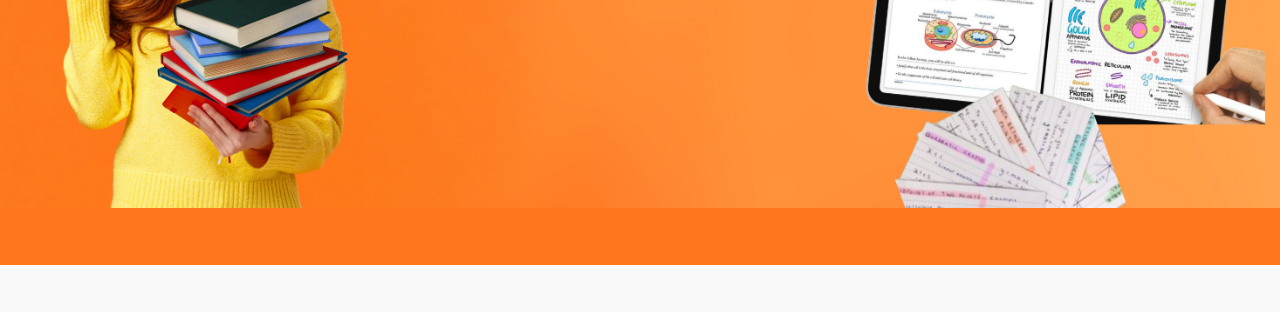
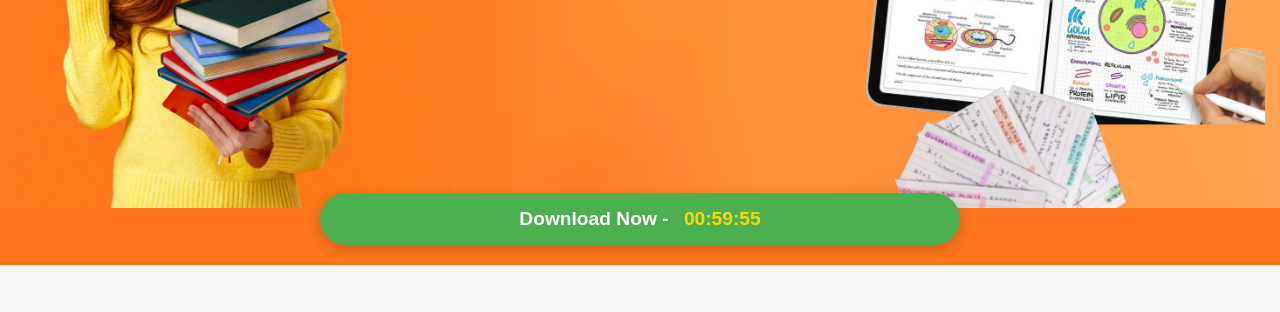
Before and after one commit to toppertoolkit/Topper-s-Toolkit-Notes, a plain HTML site: page index.html in a window 1280 px wide. Shown: the part 346-658 px from the top of the page. Drawn offline with Linux system fonts and the light colour scheme.

Commit message:
working well

```diff
--- a/index.html
+++ b/index.html
@@ -11,9 +11,13 @@
   <header class="header">
     <div class="container">
         <p>Unlock Your Potential with the Ultimate Study Resources</p>
-          <button class="cta-btn">Download Now</button>
+        <button class="cta-btn" id="cta-btn-timer">
+            Download Now - <span id="timer">1:00:00</span>
+        </button>
     </div>
 </header>
+
+
 
       <section class="features">
         <div class="container">
@@ -114,7 +118,7 @@
                         <span class="new-price">₹99</span>
                     </div>
                     <p>Includes handwritten notes, formula sheets, quizzes, and more!</p>
-              <p id="countdown-timer" class="offer-timer">Limited-Time Offer: <span>Loading...</span></p>
+                    <p id="countdown-timer" class="offer-timer">Limited-Time Offer: <span id="timeroffer">1:00:00</span></p>
                 </div>
             </div>
         </div>
--- a/jsfile.js
+++ b/jsfile.js
@@ -1,33 +1,35 @@
 document.addEventListener("DOMContentLoaded", function () {
-    // Set the offer expiration time (2 days from now)
-    const offerEndTime = new Date().getTime() + 1 * 24 * 60 * 60 * 1000;
+    // Set the offer expiration time (1 hour from now)
+    const offerEndTime = new Date().getTime() + 1 * 60 * 60 * 1000; // 1 hour in milliseconds
 
+    let timerElement = document.getElementById('timer'); // Correct reference for the timer inside the pricing section
+    let timerElement2 = document.getElementById('timeroffer'); // Correct reference for the timer inside the pricing section
+
+    // Function to update the countdown every second
     function updateCountdown() {
         const now = new Date().getTime();
         const remainingTime = offerEndTime - now;
 
         if (remainingTime <= 0) {
-        document.getElementById("countdown-timer").innerHTML =
-          "Offer Expired!";
+            timerElement.innerHTML = "Offer Expired!";
+            timerElement2.innerHTML = "Offer Expired!";
             return;
         }
 
-      // Calculate days, hours, minutes, and seconds
-      const days = Math.floor(remainingTime / (1000 * 60 * 60 * 24));
-      const hours = Math.floor(
-        (remainingTime % (1000 * 60 * 60 * 24)) / (1000 * 60 * 60)
-      );
-      const minutes = Math.floor(
-        (remainingTime % (1000 * 60 * 60)) / (1000 * 60)
-      );
+        // Calculate hours, minutes, and seconds
+        const hours = Math.floor(remainingTime / (1000 * 60 * 60));
+        const minutes = Math.floor((remainingTime % (1000 * 60 * 60)) / (1000 * 60));
         const seconds = Math.floor((remainingTime % (1000 * 60)) / 1000);
 
-      // Display the countdown
-      document.getElementById("countdown-timer").innerHTML = `
-        ${days}d ${hours}h ${minutes}m ${seconds}s`;
+        // Update the timer inside the pricing section
+        timerElement.innerHTML = `${pad(hours)}:${pad(minutes)}:${pad(seconds)}`;
+        timerElement2.innerHTML = `${pad(hours)}:${pad(minutes)}:${pad(seconds)}`;
     }
 
     // Update the countdown every second
     updateCountdown();
     setInterval(updateCountdown, 1000);
+    function pad(value) {
+        return value < 10 ? `0${value}` : value;
+    }
 });
--- a/styles.css
+++ b/styles.css
@@ -21,23 +21,20 @@
     color: #4CAF50;
     text-decoration: none;
   }
-
   .header {
     background: url('backgroundnew.jpg') no-repeat center center;
     background-size: contain; /* Image ko container ke andar fit karne ke liye */
-    background-color: rgb(254,118,30); /* Jo extra space ho, wo black se fill ho jayega */
+    background-color: rgb(254, 118, 30); /* Jo extra space ho, wo color se fill ho jayega */
     color: white;
     text-align: center;
     padding: 60px 20px;
     height: 70vh;
+    position: relative; /* Ensures elements can be positioned inside the header */
     display: flex;
     flex-direction: column;
-    justify-content: center;
-    align-items: center;
-}
-
-
-
+    justify-content: center; /* Center content vertically */
+    align-items: center; /* Center content horizontally */
+  }
 
   .header h1 {
     font-size: 3rem;
@@ -50,54 +47,41 @@
     font-size: 1.5rem;
     line-height: 1.8;
     margin-bottom: 30px;
+    text-shadow: 1px 1px 10px rgba(0, 0, 0, 0.6);
+    animation: fadeIn 1.5s ease-out;
   }
 
-  /* CTA Button */
-  .cta-btn {
+  .header .cta-btn {
+    position: absolute; /* Positions it relative to the header container */
+    bottom: 20px; /* Pushes it 20px above the bottom of the header */
+    left: 50%; /* Centers the button horizontally */
+    transform: translateX(-50%); /* Ensures the button is perfectly centered */
     background: #4CAF50;
     color: white;
     padding: 15px 30px;
     font-size: 1.2rem;
     font-weight: bold;
     border: none;
-    border-radius: 50px;
-    box-shadow: 0 4px 15px rgba(0, 0, 0, 0.2);
-  }
-
-  .header h1 {
-    font-size: 3rem;
-    font-weight: bold;
-    text-shadow: 2px 2px 10px rgba(0, 0, 0, 0.7);
-    margin-bottom: 20px;
-    animation: fadeInDown 1s ease-out;
-  }
-
-  .header p {
-    font-size: 1.5rem;
-    line-height: 1.8;
-    margin-bottom: 30px;
-    text-shadow: 1px 1px 10px rgba(0, 0, 0, 0.6);
-    animation: fadeIn 1.5s ease-out;
-  }
-
-  .header .cta-btn {
-    background: #4CAF50;
-    color: white;
-    padding: 15px 30px;
-    font-size: 1.2rem;
-    font-weight: bold;
-    border: none;
+    left: 25%;
     border-radius: 50px;
     box-shadow: 0 4px 15px rgba(0, 0, 0, 0.2);
     cursor: pointer;
     animation: bounce 2s infinite;
-    transition: transform 0.3s,  0.3s;
+    transition: transform 0.3s, 0.3s;
   }
 
   .header .cta-btn:hover {
     transform: scale(1.1);
     background: #3e8e41;
   }
+
+  .header .cta-btn #timer {
+    font-weight: bold;
+    font-size: 1.2rem;
+    margin-left: 10px;
+    color: #FFD700; /* Golden color for the countdown timer */
+}
+
 
   /* Features Section */
   .features {
```
Lines whose indentation alone changed are shown as unchanged.
